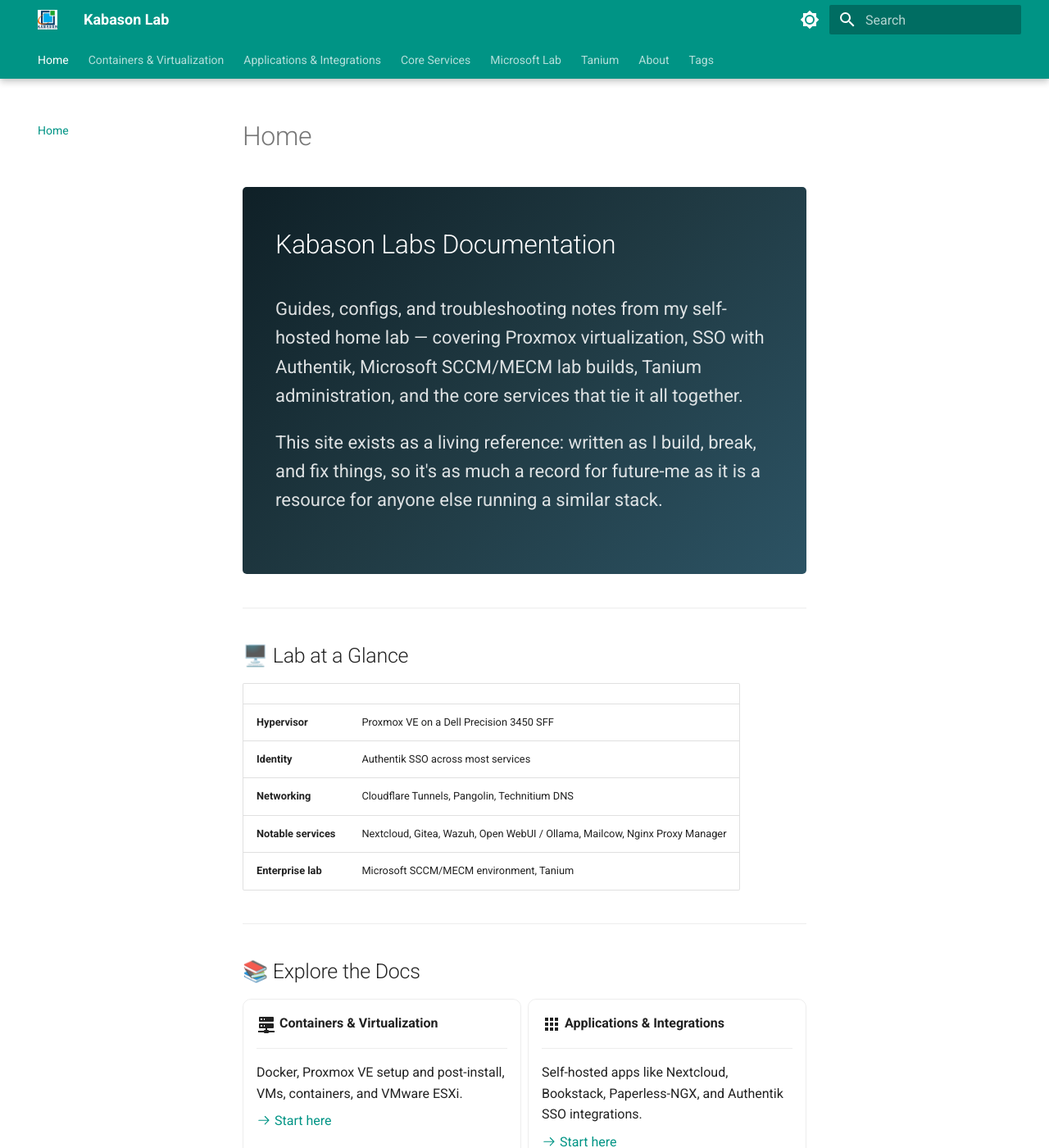
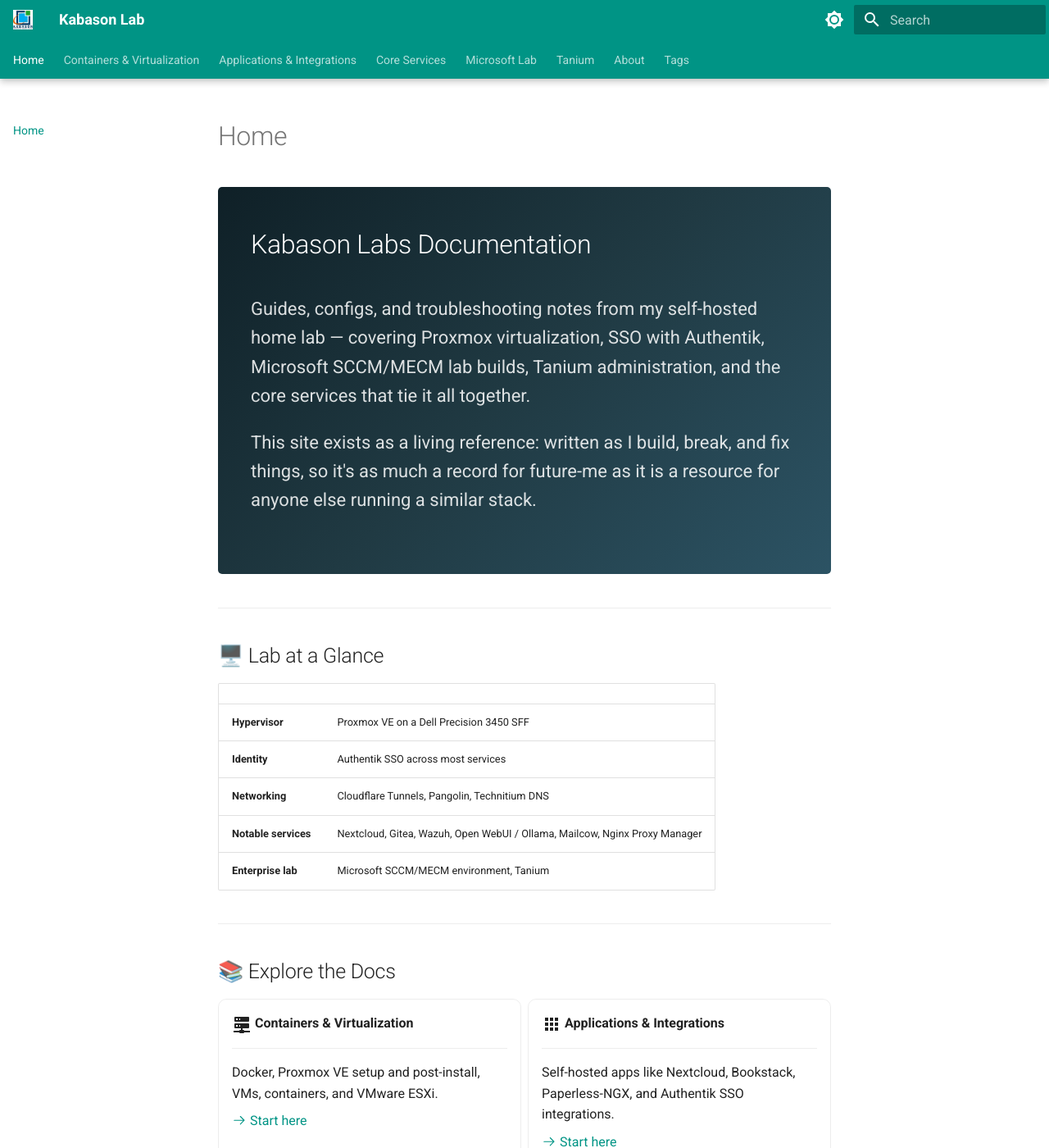
Before and after one commit to doyenkbs/MKDocs, an MkDocs documentation site: the page built from docs/index.md, in a window 1280 px wide and 1400 px high. Shown: the whole window at 82% size. Built offline with MkDocs 1.6.1 and Material for MkDocs 9.7.7, drawn with Linux system fonts in a browser that asks for light colours.

Commit message:
Page Width

```diff
--- a/docs/stylesheets/extra.css
+++ b/docs/stylesheets/extra.css
@@ -51,3 +51,8 @@
 .md-typeset .grid.cards > ul > li:hover {
   transform: translateY(-2px);
 }
+
+/* Widen the content area sitewide */
+.md-grid {
+  max-width: 75rem; /* try 70–90rem and see what feels right */
+}
```
